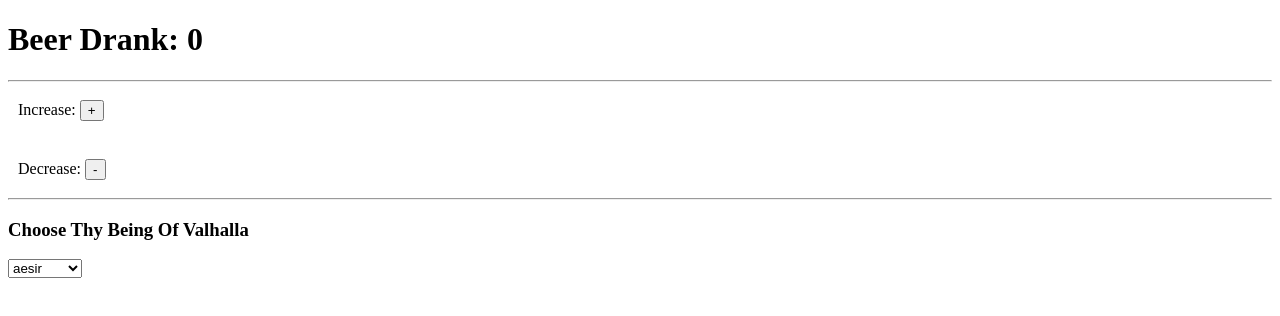
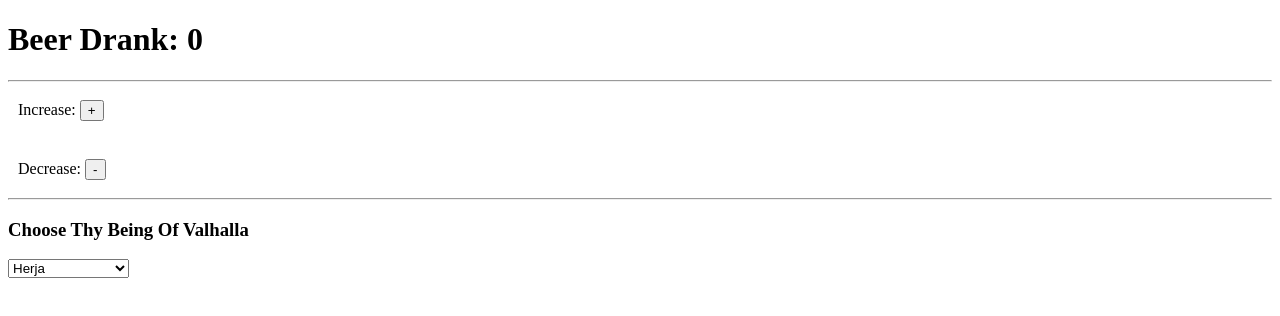
Before and after one commit to xXValhallaCoderXx/01-Medium-Blog-React-Redux-Typescript-Tutorial, a React app: page / in a window 1280 px wide. Shown: the top 316 px of the page. Built offline with nearby package versions, Linux system fonts and the light colour scheme.

Commit message:
Info Displays

```diff
--- /dev/null
+++ b/src/components/CreateGodView.tsx
@@ -0,0 +1,24 @@
+import React from "react";
+import { NorseGods } from '../models';
+
+interface GodInfoViewProps {
+    handleOnDropDownChange: (e: string) => void;
+    godsList: NorseGods[];
+}
+
+type ComponentProps = GodInfoViewProps
+
+const CreateGodView = (props: ComponentProps): JSX.Element => {
+    return (
+        <div>
+            <h3>Choose Thy Being Of Valhalla</h3>
+            <select onChange={(e) => props.handleOnDropDownChange(e.target.value)}>
+            {props.godsList.map((key) => {
+                return <option key={key.id}>{(key.entity)}</option>
+            })}
+            </select>
+        </div>
+    )
+};
+
+export default CreateGodView;
--- a/src/components/GodInfoView.tsx
+++ b/src/components/GodInfoView.tsx
@@ -1,25 +1,28 @@
 import React from "react";
-import { NorseGods } from '../models';
+import { CounterContainerState } from '../containers/CounterContainer';
 
-interface GodInfoViewProps {
-    handleOnDropDownChange: (e: string) => void;
-    test: object;
-    godsList: NorseGods[];
+interface GodInfoProps {
+    selectedGod: {
+        [key: string]: any;
+    };
 }
 
-type ComponentProps = GodInfoViewProps
+type ComponentProps = GodInfoProps;
 
 const GodInfoView = (props: ComponentProps): JSX.Element => {
+    const { selectedGod } = props;
+
+    function renderGodInfo(){
+        return Object.keys(selectedGod).map(function(key, index) {
+            return <div key={index}><label>{key}: </label>{selectedGod[key]}</div>
+         });
+    }
+
     return (
         <div>
-            <h3>Choose Thy Being Of Valhalla</h3>
-            <select onChange={(e) => props.handleOnDropDownChange(e.target.value)}>
-            {props.godsList.map((key) => {
-                return <option key={key.id}>{(key.entity)}</option>
-            })}
-            </select>
+            {renderGodInfo()}
         </div>
-    )
+    );
 };
 
 export default GodInfoView;
--- /dev/null
+++ b/src/components/SelectGodView.tsx
@@ -0,0 +1,30 @@
+import React from "react";
+import { NorseGods } from '../models';
+import GodInfoView from './GodInfoView';
+
+interface GodInfoViewProps {
+    handleOnDropDownChange: (e: string) => void;
+    godsList: NorseGods[];
+    selectedGod: {};
+}
+
+type ComponentProps = GodInfoViewProps
+
+const SelectGodView = (props: ComponentProps): JSX.Element => {
+    return (
+        <div>
+            <h3>Choose Thy Being Of Valhalla</h3>
+            <select onChange={(e) => props.handleOnDropDownChange(e.target.value)}>
+            {props.godsList.map((key) => {
+                return <option key={key.id}>{(key.name)}</option>
+            })}
+            </select>
+
+            {Object.keys(props.selectedGod).length === 0
+            ? null
+            : <GodInfoView selectedGod={props.selectedGod} />}
+        </div>
+    )
+};
+
+export default SelectGodView;
--- a/src/containers/CounterContainer.tsx
+++ b/src/containers/CounterContainer.tsx
@@ -7,23 +7,23 @@ export interface CounterContainerState {
     error: boolean;
 }
 
-const HOC = (ComposedComponent: any) => class extends Component<{}, CounterContainerState> {
-    constructor(){
+class CounterContainer extends React.Component<{}, CounterContainerState> {
+    constructor() {
         super();
         this.state = {
             value: 0,
             error: false,
         }
     }
-    render() {
-        return <ComposedComponent
+    render(): JSX.Element {
+        return <CounterView
             {...this.state}
             handleDisplayError={() => this.handleDisplayError()}
             handleIncrease={() => this.handleIncrease()}
             handleDecrease={() => this.handleDecrease()} />;
     }
 
-    handleIncrease(){
+    handleIncrease() {
         // Increase Counter Function On Click
         const { value } = this.state;
         this.setState({
@@ -32,10 +32,10 @@ const HOC = (ComposedComponent: any) => class extends Component<{}, CounterConta
         })
     };
 
-    handleDecrease(){
+    handleDecrease() {
         // Decrease Counter Function On Click
         const { value } = this.state;
-        if(value === 0){
+        if (value === 0) {
             // If Counter Is 0, Set False to display a message to user
             this.setState({ error: true })
             return null;
@@ -47,14 +47,13 @@ const HOC = (ComposedComponent: any) => class extends Component<{}, CounterConta
         })
     };
 
-    handleDisplayError(){
+    handleDisplayError() {
         // If try do decrease counter below 0, error is displayed to user
         const { error } = this.state;
-        if(error){
+        if (error) {
             return <ErrorMessage />
         };
-        return null;
     }
 };
 
-export default HOC(CounterView);
+export default CounterContainer;
--- a/src/containers/GodInfoContainer.tsx
+++ b/src/containers/CreateGodContainer.tsx
@@ -1,7 +1,7 @@
 import React, { Component } from 'react';
-import GodInfoView from '../components/GodInfoView'
+import CreateGodView from '../components/CreateGodView'
 import { Valkyrie, Aesir, Einherjar, NorseGods } from '../models';
-import { sampleAesir, sampleEinherjar, sampleValk } from '../modelData';
+import { listOfNorseGods } from '../data/sampleData';
 
 export type ValhallaBeing = Valkyrie | Aesir | Einherjar;
 
@@ -11,31 +11,32 @@ export interface GodInfoContainerState {
     godsList: NorseGods[];
 }
 
-const HOC = (ComposedComponent: any) => class extends Component<{}, GodInfoContainerState> {
-    constructor(){
+
+class GodInfoContainer extends React.Component<{}, GodInfoContainerState> {
+    constructor() {
         super();
         this.state = {
             selectedGod: {},
-            godsList: [sampleAesir, sampleEinherjar, sampleValk]
+            godsList: listOfNorseGods
         }
     }
-    render() {
-        return <ComposedComponent
+    render(): JSX.Element {
+        return <CreateGodView
             {...this.state}
-            handleOnDropDownChange={(e: string) => this.handleOnDropDownChange(e)}/>;
+            handleOnDropDownChange={(e: string) => this.handleOnDropDownChange(e)} />;;
     }
 
-    handleOnDropDownChange(e: string){
+    handleOnDropDownChange(e: string) {
         const value: any = this.state.godsList.filter(item => {
             return item.entity == e
-          })
+        })
 
         this.setState({ selectedGod: value[0] });
         this.selectedBeing(value[0]);
     }
 
-    selectedBeing(norseGod: ValhallaBeing){
-        switch(norseGod.entity){
+    selectedBeing(norseGod: ValhallaBeing) {
+        switch (norseGod.entity) {
             case 'valkyrie':
                 console.log('YOU HAVE SELECTED THE VALKYRIE', norseGod)
                 break;
@@ -49,4 +50,4 @@ const HOC = (ComposedComponent: any) => class extends Component<{}, GodInfoConta
     }
 };
 
-export default HOC(GodInfoView);
+export default GodInfoContainer;
--- /dev/null
+++ b/src/containers/SelectGodContainer.tsx
@@ -0,0 +1,54 @@
+import React, { Component } from 'react';
+import SelectedGodView from '../components/SelectGodView'
+import { Valkyrie, Aesir, Einherjar, NorseGods } from '../models';
+import { listOfNorseGods } from '../data/sampleData';
+
+export type ValhallaBeing = Valkyrie | Aesir | Einherjar;
+
+
+export interface GodInfoContainerState {
+    selectedGod: {};
+    godsList: NorseGods[];
+}
+
+
+class GodInfoContainer extends React.Component<{}, GodInfoContainerState> {
+    constructor() {
+        super();
+        this.state = {
+            selectedGod: {},
+            godsList: listOfNorseGods
+        }
+    }
+    render(): JSX.Element {
+        return <SelectedGodView
+            {...this.state}
+            handleOnDropDownChange={(e: string) => this.handleOnDropDownChange(e)} />;;
+    }
+
+    handleOnDropDownChange(e: string) {
+        console.log('WHAT IS E', e)
+        const value: any = this.state.godsList.filter(item => {
+            return item.name == e
+        })
+
+        this.setState({ selectedGod: value[0] });
+        this.selectedBeing(value[0]);
+    }
+
+    selectedBeing(norseGod: ValhallaBeing) {
+        switch (norseGod.entity) {
+            case 'valkyrie':
+                console.log('YOU HAVE SELECTED THE VALKYRIE', norseGod)
+                break;
+            case 'aesir':
+                console.log('YOU HAVE SELECTED THE AESIR', norseGod)
+                break;
+            case 'einherjar':
+                console.log('YOU HAVE SELECTED THE EINHERJAR', norseGod)
+                break;
+        }
+    }
+};
+
+export default GodInfoContainer;
--- a/src/modelData.ts
+++ b/src/data/sampleData.ts
@@ -1,4 +1,4 @@
-import { Valkyrie, Aesir, Einherjar } from './models';
+import { Valkyrie, Aesir, Einherjar } from '../models';
 
 
 // Note How they all have the properties of 'NorseGodType' interface
@@ -24,3 +24,9 @@ export const sampleEinherjar: Einherjar = {
     entity: "einherjar",
     slain: 100
 };
+
+export const listOfNorseGods = [
+    sampleValk,
+    sampleAesir,
+    sampleEinherjar
+]
--- a/src/index.tsx
+++ b/src/index.tsx
@@ -1,8 +1,12 @@
 import React from 'react'
 import ReactDOM from 'react-dom'
-import MainView from './views/Main';
+import CounterContainer from './containers/CounterContainer';
+import SelectedGodContainer from './containers/SelectGodContainer';
 import './assets/styles/main.css';
 
 ReactDOM.render(
-  <MainView />, document.getElementById("render-app")
+  <div>
+    <CounterContainer />
+    <SelectedGodContainer />
+  </div>, document.getElementById("render-app")
 );
--- a/src/views/Main.tsx
+++ /dev/null
@@ -1,12 +0,0 @@
-import React from "react";
-import CounterContainer from '../containers/CounterContainer';
-import GodInfoContainer from '../containers/GodInfoContainer';
-
-const Main = () => (
-    <div>
-        <CounterContainer />
-        <GodInfoContainer />
-    </div>
-);
-
-export default Main;
```
